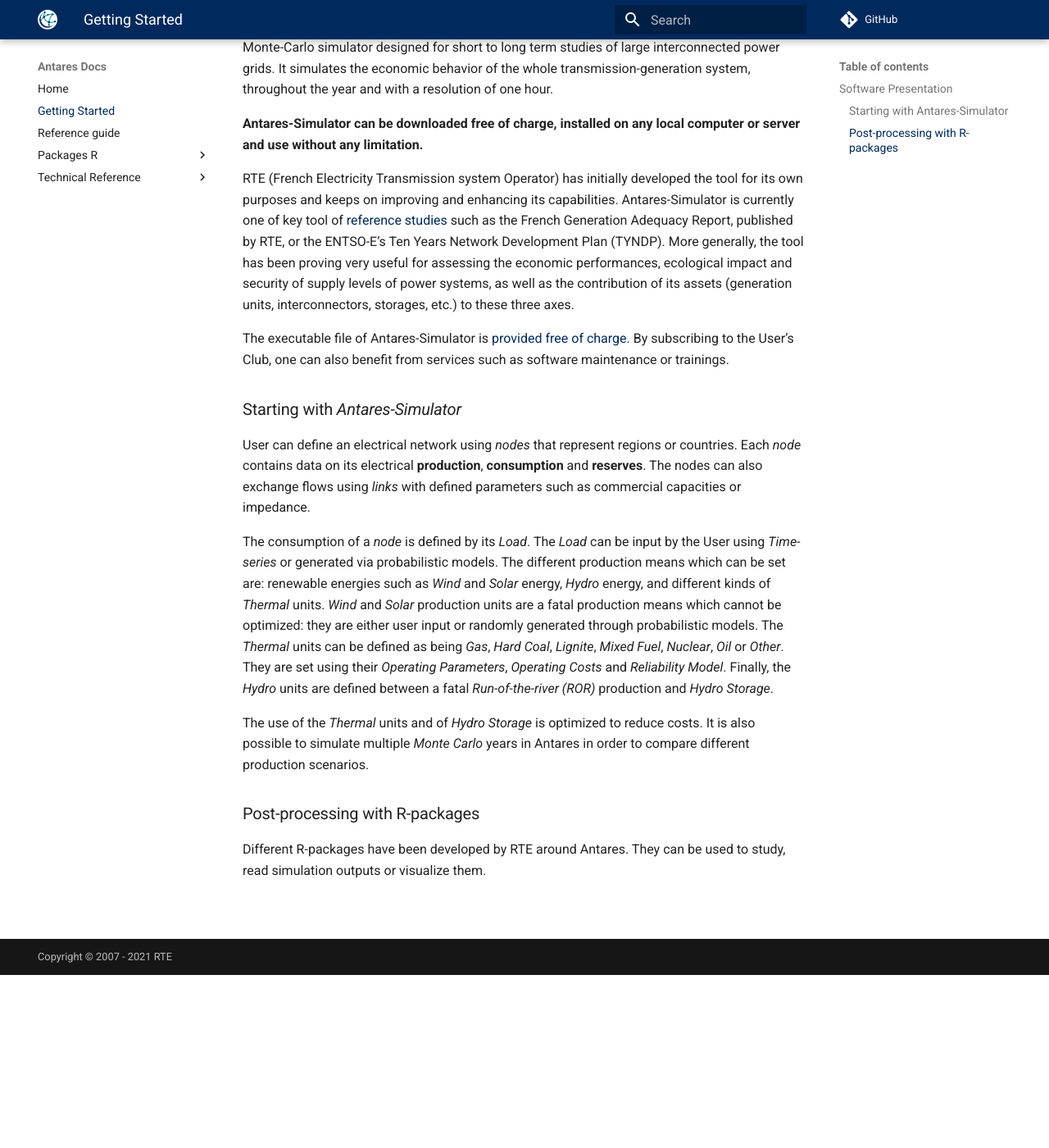
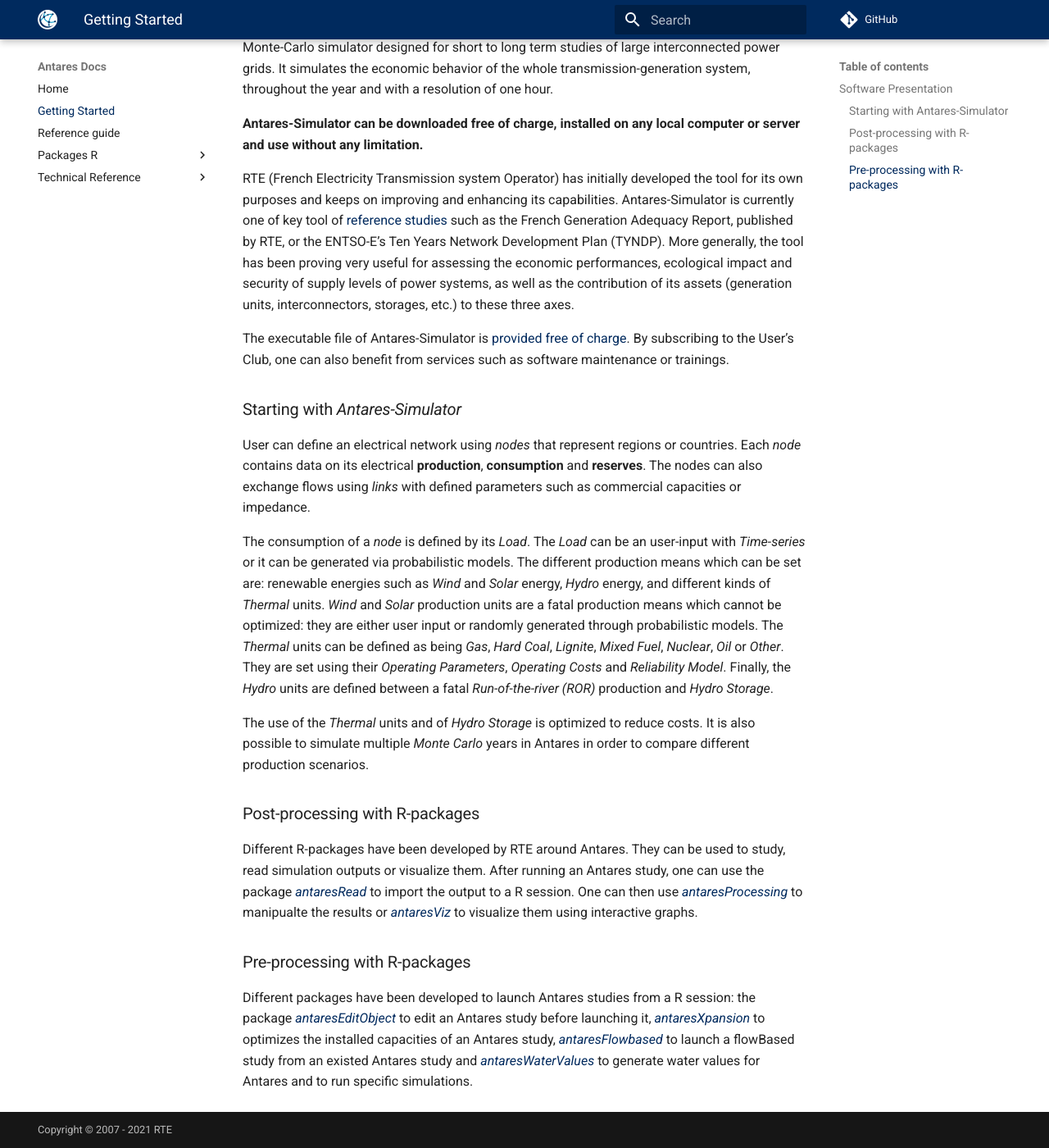
Before and after one commit to AntaresSimulatorTeam/antares-doc, an MkDocs documentation site: the page built from docs/2-getting-started/getting-started.md, in a window 1280 px wide and 1400 px high, scrolled down 211 px. Shown: the whole window at 82% size. Built offline with MkDocs 1.6.1 and Material for MkDocs 9.7.7, drawn with Linux system fonts in a browser that asks for light colours; comment, search, counter and statistics services are not loaded.

Commit message:
Add files via upload

```diff
--- a/docs/2-getting-started/getting-started.md
+++ b/docs/2-getting-started/getting-started.md
@@ -18,11 +18,16 @@
 User can define an electrical network using _nodes_ that represent regions or countries. Each _node_ contains data on its electrical **production**, **consumption** and **reserves**. The nodes can also exchange flows using _links_ with defined parameters such as commercial capacities or impedance.
 
 
-The consumption of a _node_ is defined by its _Load_. The _Load_ can be input by the User using _Time-series_ or generated via probabilistic models. The different production means which can be set are: renewable energies such as _Wind_ and _Solar_ energy, _Hydro_ energy, and different kinds of _Thermal_ units. _Wind_ and _Solar_ production units are a fatal production means which cannot be optimized: they are either user input or randomly generated through probabilistic models. The _Thermal_ units can be defined as being _Gas_, _Hard Coal_, _Lignite_, _Mixed Fuel_, _Nuclear_, _Oil_ or _Other_. They are set using their _Operating Parameters_, _Operating Costs_ and _Reliability Model_. Finally, the _Hydro_ units are defined between a fatal _Run-of-the-river (ROR)_ production and _Hydro Storage_.
+The consumption of a _node_ is defined by its _Load_. The _Load_ can be an user-input with _Time-series_ or it can be generated via probabilistic models. The different production means which can be set are: renewable energies such as _Wind_ and _Solar_ energy, _Hydro_ energy, and different kinds of _Thermal_ units. _Wind_ and _Solar_ production units are a fatal production means which cannot be optimized: they are either user input or randomly generated through probabilistic models. The _Thermal_ units can be defined as being _Gas_, _Hard Coal_, _Lignite_, _Mixed Fuel_, _Nuclear_, _Oil_ or _Other_. They are set using their _Operating Parameters_, _Operating Costs_ and _Reliability Model_. Finally, the _Hydro_ units are defined between a fatal _Run-of-the-river (ROR)_ production and _Hydro Storage_.
 
 The use of the _Thermal_ units and of _Hydro Storage_ is optimized to reduce costs. It is also possible to simulate multiple _Monte Carlo_ years in Antares in order to compare different production scenarios.
 
 
 ### Post-processing with R-packages
 
-Different R-packages have been developed by RTE around Antares. They can be used to study, read simulation outputs or visualize them.
+Different R-packages have been developed by RTE around Antares. They can be used to study, read simulation outputs or visualize them. After running an Antares study, one can use the package [_antaresRead_](https://rte-antares-rpackage.github.io/antaresRead/index.html) to import the output to a R session. One can then use [_antaresProcessing_](https://github.com/rte-antares-rpackage/antaresProcessing) to manipualte the results or [ _antaresViz_](https://rte-antares-rpackage.github.io/antaresViz/index.html) to visualize them using interactive graphs.
+
+
+### Pre-processing with R-packages
+
+Different packages have been developed to launch Antares studies from a R session: the package [_antaresEditObject_](https://rte-antares-rpackage.github.io/antaresEditObject/index.html) to edit an Antares study before launching it, [_antaresXpansion_](https://github.com/rte-antares-rpackage/antaresXpansion) to optimizes the installed capacities of an Antares study, [_antaresFlowbased_](https://github.com/rte-antares-rpackage/antaresFlowbased) to  launch a flowBased study from an existed Antares study and [_antaresWaterValues_](https://rte-antares-rpackage.github.io/antaresWaterValues/index.html) to  generate water values for Antares and to run specific simulations.
```
